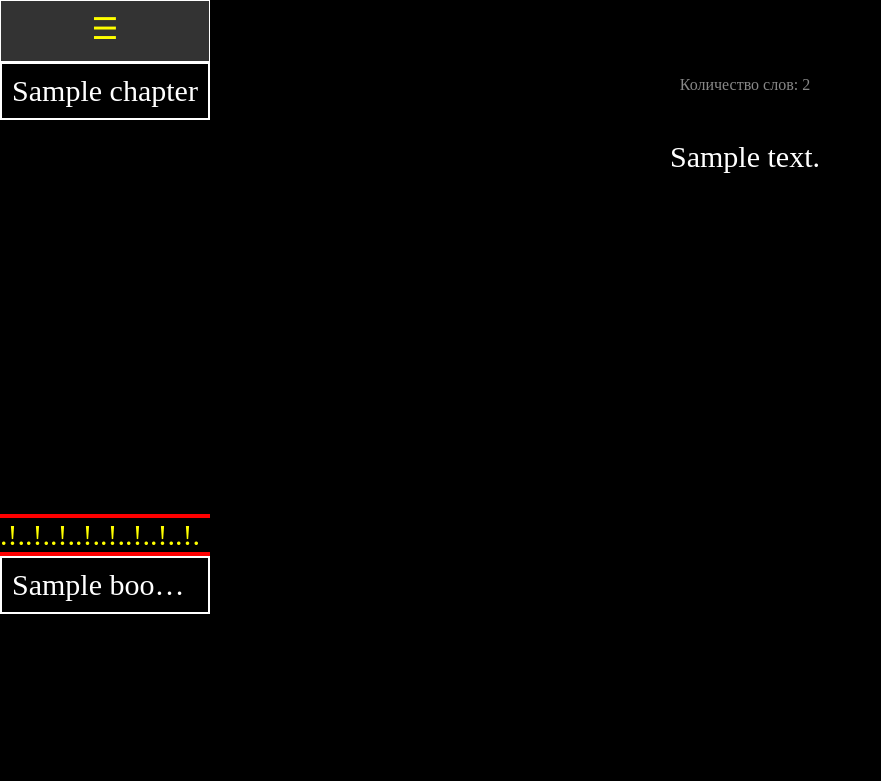
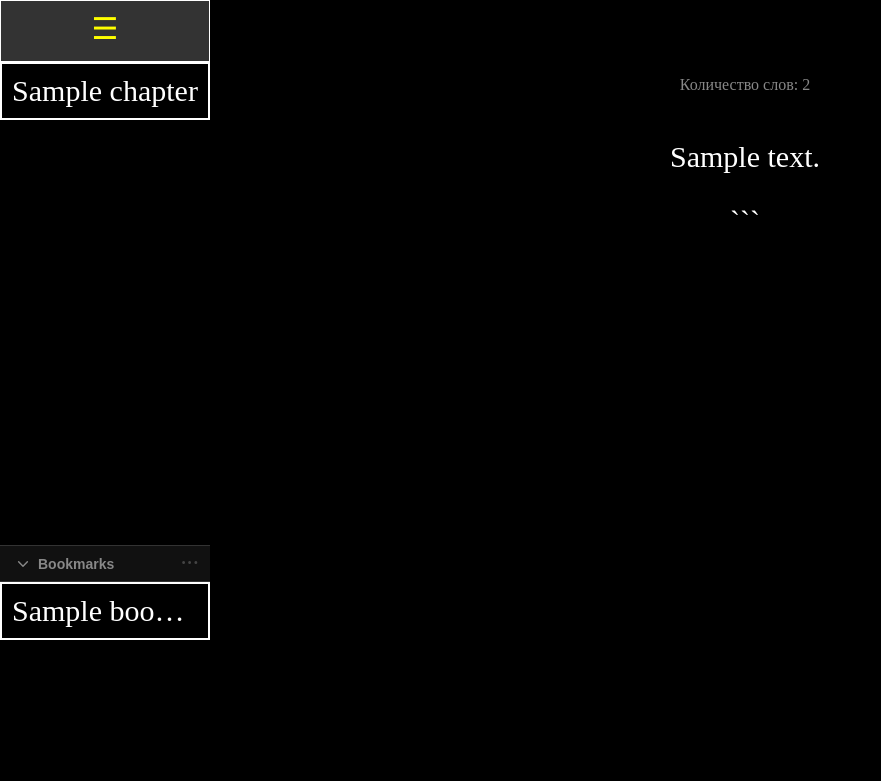
Before and after one commit to Hakerhakb11/epub_reader, a Flask app: page /book/1/1 in a window 1280 px wide, after a click that opens the changed part. Shown: the top 781 px of the page, without its empty margins (0-881 px from the left). Run offline with Flask 3, Linux system fonts and the light colour scheme; tables that the repository leaves empty hold one stand-in row (values such as "Sample post"); parts of the project's set-up code (start-up, migrations or seed data) failed here and were passed over.

Commit message:
feat: add regulator size of Bookmark pannel style: syle fix

````diff
--- /dev/null
+++ b/static/css/book.css
@@ -0,0 +1,173 @@
+@keyframes showPanelOnLoad {
+    0% { transform: translateY(0); }
+    75% { transform: translateY(0); }
+    100% { transform: translateY(-100%); }
+}
+
+.button-group {
+    display: flex;
+    flex-direction: row;
+    align-items: center;
+    gap: 10px;
+    position: sticky;
+    top: 0;
+    background-color: black;
+    width: 100%;
+    padding: 10px 20px;
+    box-sizing: border-box;
+    transition: transform 0.3s ease-in-out;
+    transform: translateY(-100%);
+    animation: showPanelOnLoad 4.5s ease-in-out;
+    z-index: 1000;
+}
+
+.button-group::after {
+    content: "";
+    position: absolute;
+    top: 100%;
+    left: 0;
+    width: 100%;
+    height: 30px;
+}
+
+.button-group:hover {
+    animation: none;
+    transform: translateY(0);
+}
+
+.button {
+    display: inline-flex;
+    align-items: center;
+    justify-content: center;
+    box-sizing: border-box;
+
+    background: none;
+    color: white;
+    font: inherit;
+    outline: none;
+
+    height: 40px;
+    width: 50px;
+    border: 1px solid white;
+    cursor: pointer;
+    user-select: none;
+    text-decoration: none;
+    transition: background-color 0.2s, color 0.2s, border-color 0.2s;
+}
+
+.button:hover:not(:disabled) {
+    background-color: white;
+    color: black;
+}
+
+.button-back {
+    width: 80px;
+    margin-right: auto;
+}
+
+.button-mark {
+    width: 110px;
+}
+
+.button:disabled {
+    background-color: #121212;
+    color: #444;
+    border-color: #333;
+    cursor: not-allowed;
+}
+
+.button:disabled svg {
+    opacity: 0.2;
+}
+
+.bookmark-form {
+    display: contents;
+}
+
+/* SIDEBAR */
+
+.chapters {
+    display: flex;
+    flex-direction: column;
+    flex: 1;
+    overflow-y: auto;
+    min-height: 80px;
+}
+
+.sidebar-divider {
+    display: flex;
+    align-items: center;
+    justify-content: space-between;
+    background-color: #111;
+    border-top: 1px solid #333;
+    border-bottom: 1px solid #333;
+    height: 35px;
+    padding: 0 10px;
+    cursor: row-resize;
+    user-select: none;
+    flex-shrink: 0;
+}
+
+.sidebar-divider:hover {
+    background-color: #1c1c1c;
+    border-color: #555;
+}
+
+.toggle-bookmarks-btn {
+    display: flex;
+    align-items: center;
+    gap: 8px;
+    background: none;
+    border: none;
+    color: #888;
+    font-size: 14px;
+    font-weight: bold;
+    cursor: pointer;
+    padding: 4px 6px;
+    transition: color 0.2s;
+}
+
+.toggle-bookmarks-btn:hover {
+    color: white;
+}
+
+.toggle-bookmarks-btn svg {
+    width: 14px;
+    height: 14px;
+    transition: transform 0.2s ease-in-out;
+}
+
+.sidebar-divider.collapsed .toggle-bookmarks-btn svg {
+    transform: rotate(-90deg);
+}
+
+.drag-handle {
+    color: #444;
+    font-size: 12px;
+    letter-spacing: 2px;
+}
+
+.sidebar-divider:hover .drag-handle {
+    color: #888;
+}
+
+.bookmarks {
+    display: flex;
+    flex-direction: column;
+    overflow-y: auto;
+    height: 200px;
+    min-height: 0;
+    transition: height 0.2s ease;
+}
+
+.bookmarks.collapsed {
+    height: 0px !important;
+}
+body.resizing-active {
+    user-select: none !important;
+}
+
+body.resizing-active a,
+body.resizing-active button {
+    pointer-events: none !important;
+}
--- a/templates/base.html
+++ b/templates/base.html
@@ -8,6 +8,7 @@
             {% block title %}{% endblock title %}
         </title>
         <link rel="stylesheet" href="{{ url_for('static', filename='css/CSS.css') }}">
+        {% block extra_head %} {% endblock extra_head %}
         <style>
             {% block style %}{% endblock style %}
         </style>
--- a/templates/book.html
+++ b/templates/book.html
@@ -2,126 +2,35 @@
 
 {% block title %} Book {% endblock title %}
 
-{% block style %}
-    @keyframes showPanelOnLoad {
-        0% { transform: translateY(0); }
-        75% { transform: translateY(0); }
-        100% { transform: translateY(-100%); }
-    }
-
-    .button-group {
-        display: flex;
-        flex-direction: row;
-        align-items: center;
-        gap: 10px;
-        position: sticky;
-        top: 0;
-        background-color: black;
-        width: 100%;
-        padding: 10px 20px;
-        box-sizing: border-box;
-        transition: transform 0.3s ease-in-out;
-        transform: translateY(-100%);
-        animation: showPanelOnLoad 4.5s ease-in-out;
-        z-index: 1000;
-    }
-
-    .button-group::after {
-        content: "";
-        position: absolute;
-        top: 100%;
-        left: 0;
-        width: 100%;
-        height: 30px;
-    }
-
-    .button-group:hover {
-        animation: none;
-        transform: translateY(0);
-    }
-
-    .button {
-        display: inline-flex;
-        align-items: center;
-        justify-content: center;
-        box-sizing: border-box;
-
-        background: none;
-        color: white;
-        font: inherit;
-        outline: none;
-
-        height: 40px;
-        width: 50px;
-        border: 1px solid white;
-        cursor: pointer;
-        user-select: none;
-        text-decoration: none;
-        transition: background-color 0.2s, color 0.2s, border-color 0.2s;
-    }
-
-    .button:hover:not(:disabled) {
-        background-color: white;
-        color: black;
-    }
-
-    .button-back {
-        width: 80px;
-        margin-right: auto;
-    }
-
-    .button-mark {
-        width: 110px;
-    }
-
-    .button:disabled {
-        background-color: #121212;
-        color: #444;
-        border-color: #333;
-        cursor: not-allowed;
-    }
-
-    .button:disabled svg {
-        opacity: 0.2;
-    }
-
-    .bookmark-form {
-        display: contents;
-    }
-
-    .chapters {
-        overflow-y: auto;
-        flex: 2;
-        border-bottom: 4px solid red;
-    }
-    .bookmarks {
-        border-top: 4px solid red;
-        overflow-y: auto;
-        flex: 1;
-    }
-
-{% endblock style %}
+{% block extra_head %}
+    <link rel="stylesheet" href="{{ url_for('static', filename='css/book.css') }}">
+{% endblock extra_head %}
 
 {% block aside %}
-
     <div class="chapters">
         {% for chapter in book.chapters.order_by('order_number') %}
             <a href="{{ url_for('book_view', book_id=book.id, chapter_id=chapter.order_number) }}">{{ chapter.title }}</a>
         {% endfor %}
     </div>
 
-    <div>.!..!..!..!..!..!..!..!.</div>
+    <div class="sidebar-divider" id="sidebarDivider">
+        <button class="toggle-bookmarks-btn" id="toggleBookmarksBtn" type="button" title="Hide/Show bookmarks">
+            <svg xmlns="http://www.w3.org/2000/svg" fill="none" viewBox="0 0 24 24" stroke-width="2.5" stroke="currentColor">
+                <path stroke-linecap="round" stroke-linejoin="round" d="m19.5 8.25-7.5 7.5-7.5-7.5" />
+            </svg>
+            <span>Bookmarks</span>
+        </button>
+        <div class="drag-handle">•••</div>
+    </div>
 
-    <div class="bookmarks">
+    <div class="bookmarks" id="bookmarksPanel">
         {% for bookmark in bookmarks %}
             <a href="{{ url_for('book_view', book_id=bookmark.book_id, chapter_id=bookmark.chapter_id) }}">{{ bookmark.title }}</a>
         {% endfor %}
     </div>
-
 {% endblock aside %}
 
 {% block body %}
-
     <div class="button-group">
         <a href="/" class="button button-back">Back</a>
 
@@ -165,6 +74,87 @@
                 {{ text | safe }}
             </p>
         </div>
+    ```
     {% endif %}
 
+    <script>
+        document.addEventListener('DOMContentLoaded', () => {
+            const divider = document.getElementById('sidebarDivider');
+            const bookmarksPanel = document.getElementById('bookmarksPanel');
+            const toggleBtn = document.getElementById('toggleBookmarksBtn');
+
+            let isResizing = false;
+            let savedHeight = 200;
+            let isCollapsed = false;
+
+            toggleBtn.addEventListener('click', (e) => {
+                e.stopPropagation();
+                toggleBookmarks();
+            });
+
+            divider.addEventListener('dblclick', () => {
+                toggleBookmarks();
+            });
+
+            function toggleBookmarks() {
+                isCollapsed = !isCollapsed;
+                if (isCollapsed) {
+                    if (bookmarksPanel.offsetHeight > 0) {
+                        savedHeight = bookmarksPanel.offsetHeight;
+                    }
+                    bookmarksPanel.classList.add('collapsed');
+                    divider.classList.add('collapsed');
+                } else {
+                    bookmarksPanel.classList.remove('collapsed');
+                    divider.classList.remove('collapsed');
+                    bookmarksPanel.style.height = `${savedHeight}px`;
+                }
+            }
+
+            divider.addEventListener('mousedown', (e) => {
+                if (e.target.closest('#toggleBookmarksBtn')) return;
+                if (isCollapsed) return;
+
+                e.preventDefault();
+
+                isResizing = true;
+
+                document.body.classList.add('resizing-active');
+                document.body.style.cursor = 'row-resize';
+
+                bookmarksPanel.style.transition = 'none';
+            });
+
+            document.addEventListener('mousemove', (e) => {
+                if (!isResizing) return;
+
+                e.preventDefault();
+
+                const container = divider.parentElement;
+                if (!container) return;
+
+                const containerRect = container.getBoundingClientRect();
+
+                const newHeight = containerRect.bottom - e.clientY;
+
+                const maxHeight = containerRect.height * 0.75;
+
+                if (newHeight >= 40 && newHeight <= maxHeight) {
+                    bookmarksPanel.style.height = `${newHeight}px`;
+                    savedHeight = newHeight;
+                }
+            });
+
+            document.addEventListener('mouseup', () => {
+                if (isResizing) {
+                    isResizing = false;
+
+                    document.body.classList.remove('resizing-active');
+                    document.body.style.cursor = 'default';
+
+                    bookmarksPanel.style.transition = 'height 0.2s ease';
+                }
+            });
+        });
+    </script>
 {% endblock body %}
--- a/templates/index.html
+++ b/templates/index.html
@@ -16,9 +16,6 @@ Index
         <a href=" {{ url_for('book_view', book_id=book.id)}} ">{{ book.title }}</a>
 
         {% endfor %}
-        <a href="">1</a>
-        <a href="">2</a>
-        <a href="">3</a>
     </div>
 {% endblock aside %}
 
````
Also changed, not shown: static/css/CSS.css (+14 -3 lines).
